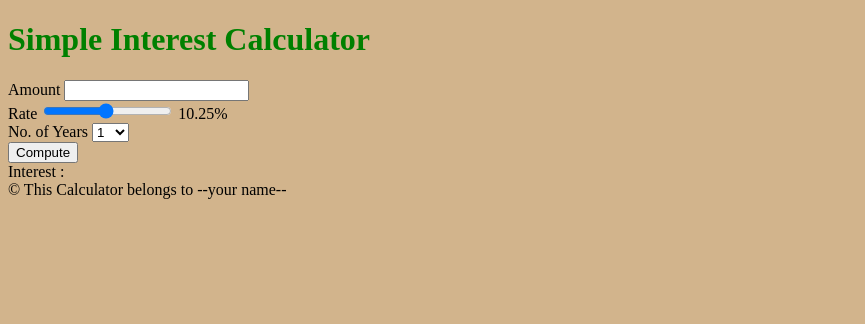
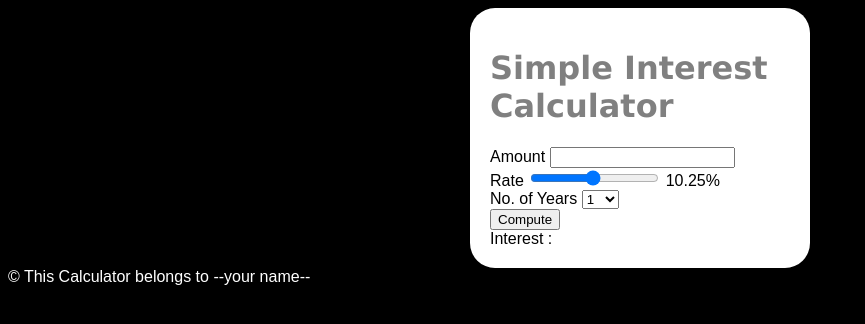
Before and after one commit to dbriceno10/IMB-html-css-js-course-simple-interest-calculator, a website: page index.html in a window 1280 px wide. Shown: the whole page, without its empty margins (0-865 px from the left). Drawn offline with Linux system fonts and the light colour scheme.

Commit message:
Exercise 3 : Modify the css file.

```diff
--- a/style.css
+++ b/style.css
@@ -1,2 +1,19 @@
-body {background-color:tan;}
-h1{color:green;}
+body {
+    background-color:#000;
+    font-family: arial;
+    color: #fff;
+}
+
+h1 {
+    color: grey;
+    font-family: verdana;
+}
+
+.maindiv {
+    background-color: #fff;
+    color: #000;
+    width: 300px;
+    padding: 20px;
+    border-radius: 25px;
+    margin: 0 auto;
+}
```
Also changed, not shown: index.html (+1 -27 lines).
